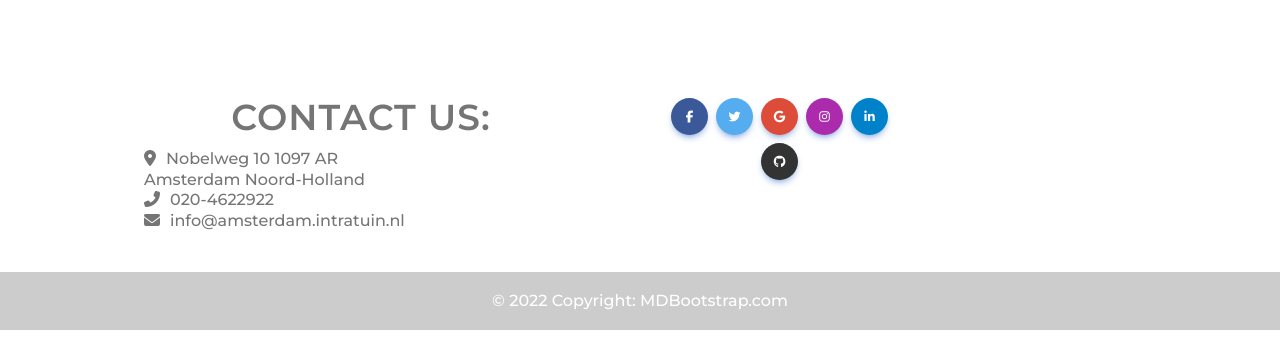
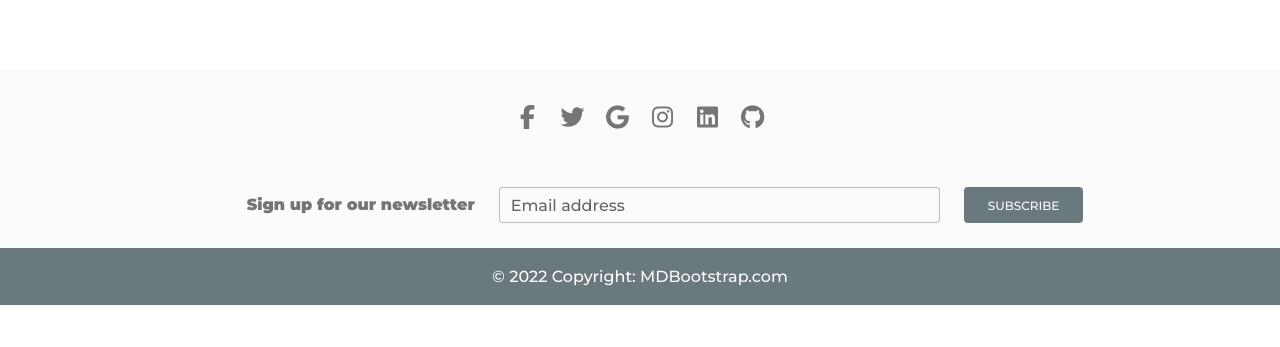
Before and after one commit to vika-eduardovna/eCommerce_Shop_React_Redux, a React (Create React App) app: page / in a window 1280 px wide. Shown: the part 2170-2517 px from the top of the page. After the commit the page ends 2495 px from the top, so only its background shows below. Built offline with nearby package versions, Linux system fonts and the light colour scheme; no server answers.

Commit message:
footer styles are changed using MDBoostrap ui kit

```diff
--- a/src/components/Footer/index.jsx
+++ b/src/components/Footer/index.jsx
@@ -5,101 +5,108 @@ import {
   MDBCol,
   MDBRow,
   MDBIcon,
+  MDBInput,
   MDBBtn
 } from 'mdb-react-ui-kit';
 import s from './style.module.sass'
 
-export default function Footer() {
+export default function App() {
   return (
     <div className={['wrapper', s.container].join(' ')}>
-      <MDBFooter bgColor='bg-light bg-gradient' className='text-white text-center text-lg-left'>
-        <MDBContainer className='p-4'>
-          <MDBRow>
-            <MDBCol lg='6' md='12' className='mb-4 mb-md-0'>
-              <h5 className='text-uppercase text-muted text-center'>Contact us:</h5>
-              <p className="fs-6 fw-light text-muted text-start">
-                <i class="fa-solid fa-location-dot"></i>Nobelweg 10
-                1097 AR
-                <br />
-                Amsterdam
-                Noord-Holland
-                <br />
-                <i class="fa-solid fa-phone-flip"></i>020-4622922
-                <br />
-                <i class="fa-solid fa-envelope"></i>info@amsterdam.intratuin.nl
-              </p>
-            </MDBCol>
+      <MDBFooter bgColor='light' className='text-center text-lg-left'>
+        <MDBContainer className='pt-4'>
+          <section className='mb-4'>
+            <MDBBtn
+              rippleColor="dark"
+              color='link'
+              floating
+              className='text-muted m-1'
+              href='#!'
+              role='button'
+            >
+              <MDBIcon size='2x' fab className='fab fa-facebook-f' />
+            </MDBBtn>
 
-            <MDBCol lg='3' md='6' className='mb-4 mb-md-0'>
-              <section className='mb-4'>
-                <MDBBtn
-                  floating
-                  className='m-1'
-                  style={{ backgroundColor: '#3b5998' }}
-                  href='#!'
-                  role='button'
-                >
-                  <MDBIcon fab icon='facebook-f' />
-                </MDBBtn>
+            <MDBBtn
+              rippleColor="dark"
+              color='link'
+              floating
+              className='text-muted m-1'
+              href='#!'
+              role='button'
+            >
+              <MDBIcon size='2x' fab className='fa-twitter' />
+            </MDBBtn>
 
-                <MDBBtn
-                  floating
-                  className='m-1'
-                  style={{ backgroundColor: '#55acee' }}
-                  href='#!'
-                  role='button'
-                >
-                  <MDBIcon fab icon='twitter' />
-                </MDBBtn>
+            <MDBBtn
+              rippleColor="dark"
+              color='link'
+              floating
+              className='text-muted m-1'
+              href='#!'
+              role='button'
+            >
+              <MDBIcon size='2x' fab className='fa-google' />
+            </MDBBtn>
 
-                <MDBBtn
-                  floating
-                  className='m-1'
-                  style={{ backgroundColor: '#dd4b39' }}
-                  href='#!'
-                  role='button'
-                >
-                  <MDBIcon fab icon='google' />
-                </MDBBtn>
-                <MDBBtn
-                  floating
-                  className='m-1'
-                  style={{ backgroundColor: '#ac2bac' }}
-                  href='#!'
-                  role='button'
-                >
-                  <MDBIcon fab icon='instagram' />
-                </MDBBtn>
+            <MDBBtn
+              rippleColor="dark"
+              color='link'
+              floating
+              className='text-muted m-1'
+              href='#!'
+              role='button'
+            >
+              <MDBIcon size='2x' fab className='fa-instagram' />
+            </MDBBtn>
 
-                <MDBBtn
-                  floating
-                  className='m-1'
-                  style={{ backgroundColor: '#0082ca' }}
-                  href='#!'
-                  role='button'
-                >
-                  <MDBIcon fab icon='linkedin-in' />
-                </MDBBtn>
+            <MDBBtn
+              rippleColor="dark"
+              color='link'
+              floating
 
-                <MDBBtn
-                  floating
-                  className='m-1'
-                  style={{ backgroundColor: '#333333' }}
-                  href='#!'
-                  role='button'
-                >
-                  <MDBIcon fab icon='github' />
-                </MDBBtn>
-              </section>
-            </MDBCol>
+              className='text-muted m-1'
+              href='#!'
+              role='button'
+            >
+              <MDBIcon size='2x' fab className='fa-linkedin' />
+            </MDBBtn>
 
+            <MDBBtn
+              rippleColor="dark"
+              color='link'
+              floating
+              className='text-muted m-1'
+              href='#!'
+              role='button'
+            >
+              <MDBIcon size='2x' fab className='fa-github' />
+            </MDBBtn>
+          </section>
+        </MDBContainer>
+        <MDBContainer className='p-4 pb-3'>
+          <form action=''>
+            <MDBRow className='d-flex justify-content-center'>
+              <MDBCol size='auto' className='mb-4 mb-md-0'>
+                <p className='pt-2 fs-6 text-muted'>
+                  <strong>Sign up for our newsletter</strong>
+                </p>
+              </MDBCol>
 
-          </MDBRow>
+              <MDBCol md='5' size='12' className='mb-4 mb-md-0 text-muted'>
+                <MDBInput type='text' id='form5Example2' label='Email address' />
+              </MDBCol>
+
+              <MDBCol size='auto' className='mb-4 mb-md-0' >
+                <MDBBtn className={s.subscribe_btn}>Subscribe</MDBBtn>
+              </MDBCol>
+            </MDBRow>
+          </form>
         </MDBContainer>
 
-        <div className='text-center p-3' style={{ backgroundColor: 'rgba(0, 0, 0, 0.2)' }}>
+        <div className='text-center p-3' style={{ backgroundColor: '#6a797e', color: 'white' }}>
           &copy; {new Date().getFullYear()} Copyright:{' '}
-          <a className='text-white' href='https://mdbootstrap.com/'>
+          <a className='text-light' href='https://mdbootstrap.com/'>
             MDBootstrap.com
           </a>
         </div>
--- a/src/components/Footer/style.module.sass
+++ b/src/components/Footer/style.module.sass
@@ -3,3 +3,9 @@
 
 i
     margin-right: 10px
+
+.subscribe_btn
+    background-color: #6a797e !important
+    box-shadow: none
+    &:hover
+        background-color: #bad5e0
--- a/src/components/Layout/index.jsx
+++ b/src/components/Layout/index.jsx
@@ -2,13 +2,12 @@ import React from 'react'
 import { Outlet } from 'react-router-dom'
 import Footer from '../Footer'
 import NavBar from '../NavBar'
-import s from './style.module.sass'
 
 export default function Layout() {
     return (
         <>
             <NavBar />
-            <div className={s.main_content}>
+            <div>
                 <Outlet />
             </div>
             <Footer />
```
Also changed, not shown: src/components/Footer/text.txt (added), src/components/Layout/style.module.sass (deleted).
